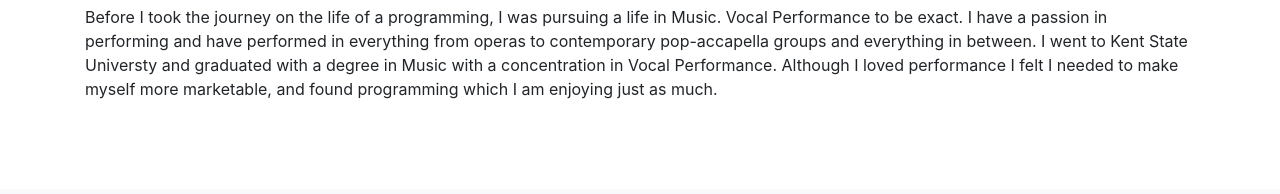
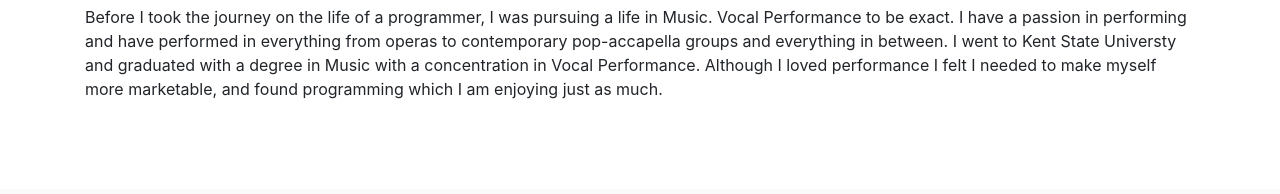
Before and after one commit to bt93/bt93.github.io, a Gatsby site: page / in a window 1280 px wide. Shown: the part 1181-1375 px from the top of the page. Built offline with nearby package versions, Linux system fonts and the light colour scheme; Gatsby itself is replaced by a stand-in of ours.

Commit message:
Fixed Typo

```diff
--- a/src/pages/index.js
+++ b/src/pages/index.js
@@ -23,7 +23,7 @@ export default ({ data }) => (
     <p><strong>I am versed in:</strong></p>
     <Languages dotNetLogo={data.file.publicURL}/>
 
-    <p>Before I took the journey on the life of a programming, I was pursuing a life in Music. Vocal Performance to be
+    <p>Before I took the journey on the life of a programmer, I was pursuing a life in Music. Vocal Performance to be
     exact. I have a passion in performing and have performed in everything from operas to contemporary pop-accapella groups
     and everything in between. I went to Kent State Universty and graduated with a degree in Music with a concentration in
     Vocal Performance. Although I loved performance I felt I needed to make myself more marketable, and found programming
```
